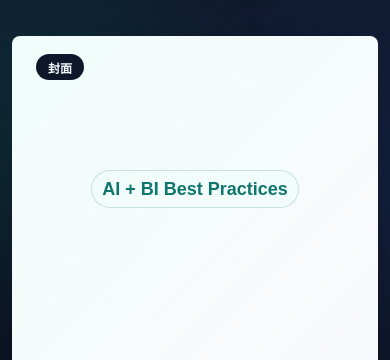
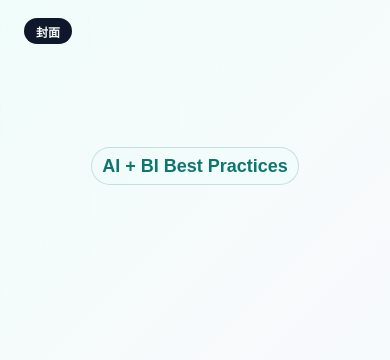
Before and after one commit to imgwho/20260722-ai-bi-presales-slides, a website: page marp/index.html in a window 390 px wide. Shown: the top 360 px of the page. Drawn offline with Linux system fonts and the light colour scheme.

Commit message:
Use progressive content reveal and full bleed slides

```diff
--- a/assets/deck.css
+++ b/assets/deck.css
@@ -1,32 +1,29 @@
 body {
   margin: 0;
-  background:
-    radial-gradient(circle at 15% 15%, rgba(20, 184, 166, .18), transparent 28%),
-    radial-gradient(circle at 90% 20%, rgba(59, 130, 246, .14), transparent 32%),
-    #0f172a;
+  background: #f8fafc;
   color: #172033;
   font-family: "Microsoft YaHei", "PingFang SC", Arial, sans-serif;
 }
 
 .deck {
   min-height: 100vh;
-  display: grid;
-  place-items: center;
-  padding: 28px;
+  display: block;
+  padding: 0;
   box-sizing: border-box;
 }
 
 .slide {
   position: relative;
   display: none;
-  width: min(1280px, calc(100vw - 56px));
-  aspect-ratio: 16 / 9;
+  width: 100vw;
+  min-height: 100vh;
   background:
-    linear-gradient(135deg, rgba(240, 253, 250, .88), rgba(248, 250, 252, .96) 48%, rgba(239, 246, 255, .9)),
+    radial-gradient(circle at 92% 88%, rgba(20, 184, 166, .16) 0 14%, transparent 15%),
+    linear-gradient(135deg, rgba(240, 253, 250, .95), rgba(248, 250, 252, .98) 48%, rgba(239, 246, 255, .96)),
     #f8fafc;
-  border-radius: 8px;
-  box-shadow: 0 24px 80px rgba(0, 0, 0, .4);
-  padding: 52px 66px 58px;
+  border-radius: 0;
+  box-shadow: none;
+  padding: 8vh 9vw 11vh;
   box-sizing: border-box;
   overflow: hidden;
 }
@@ -53,7 +50,6 @@ body {
 
 .slide.active {
   display: block;
-  animation: slideIn .32s ease-out both;
 }
 
 .slide.center.active {
@@ -98,7 +94,7 @@ h1 {
   z-index: 1;
   margin: 0 0 24px;
   color: #0f766e;
-  font-size: 44px;
+  font-size: clamp(40px, 4.8vw, 70px);
   line-height: 1.15;
   letter-spacing: 0;
 }
@@ -108,7 +104,7 @@ h2 {
   z-index: 1;
   margin: 16px 0 10px;
   color: #334155;
-  font-size: 25px;
+  font-size: clamp(24px, 2.2vw, 34px);
   line-height: 1.2;
   letter-spacing: 0;
 }
@@ -117,8 +113,8 @@ p,
 li {
   position: relative;
   z-index: 1;
-  font-size: 22px;
-  line-height: 1.38;
+  font-size: clamp(22px, 2vw, 32px);
+  line-height: 1.42;
 }
 
 strong {
@@ -156,7 +152,7 @@ table {
   z-index: 1;
   width: 100%;
   border-collapse: collapse;
-  font-size: 18px;
+  font-size: clamp(16px, 1.45vw, 23px);
 }
 
 th,
@@ -180,37 +176,23 @@ th {
 .quote {
   position: relative;
   z-index: 1;
-  margin-top: 24px;
-  padding: 18px 22px;
+  margin-top: 30px;
+  padding: 24px 30px;
   border-left: 6px solid #0f766e;
   background: #ecfdf5;
   font-weight: 700;
   box-shadow: 0 10px 30px rgba(15, 118, 110, .12);
 }
 
-.slide.active h1,
-.slide.active h2,
-.slide.active p,
-.slide.active li,
-.slide.active table,
-.slide.active .quote {
-  animation: contentUp .38s ease-out both;
+.step-item {
+  opacity: 0;
+  transform: translateY(14px);
+  transition: opacity .34s ease, transform .34s ease;
 }
 
-.slide.active li:nth-child(2) {
-  animation-delay: .04s;
-}
-
-.slide.active li:nth-child(3) {
-  animation-delay: .08s;
-}
-
-.slide.active li:nth-child(4) {
-  animation-delay: .12s;
-}
-
-.slide.active li:nth-child(5) {
-  animation-delay: .16s;
+.step-item.is-visible {
+  opacity: 1;
+  transform: translateY(0);
 }
 
 .toolbar {
@@ -221,11 +203,12 @@ th {
   gap: 8px;
   align-items: center;
   color: #e5e7eb;
+  z-index: 10;
 }
 
 button {
   border: 1px solid #475569;
-  background: #1f2937;
+  background: rgba(15, 23, 42, .88);
   color: #f8fafc;
   padding: 8px 12px;
   border-radius: 6px;
@@ -242,38 +225,15 @@ button:hover {
   font-size: 14px;
 }
 
-@keyframes slideIn {
-  from {
-    opacity: 0;
-    transform: translateY(14px) scale(.99);
-  }
-  to {
-    opacity: 1;
-    transform: translateY(0) scale(1);
-  }
-}
-
-@keyframes contentUp {
-  from {
-    opacity: 0;
-    transform: translateY(10px);
-  }
-  to {
-    opacity: 1;
-    transform: translateY(0);
-  }
-}
-
 @media (max-width: 820px) {
   .deck {
-    padding: 12px;
+    padding: 0;
   }
 
   .slide {
-    width: calc(100vw - 24px);
-    min-height: calc(100vh - 72px);
-    aspect-ratio: auto;
-    padding: 52px 24px 32px;
+    width: 100vw;
+    min-height: 100vh;
+    padding: 64px 24px 82px;
     overflow: auto;
   }
 
--- a/assets/deck.js
+++ b/assets/deck.js
@@ -19,25 +19,96 @@
     section.className = `slide${item.center ? " center" : ""}`;
     section.innerHTML = `<div class="section-mark">${sectionForIndex(index)}</div>${item.html}`;
     section.setAttribute("aria-label", `${title} 第 ${index + 1} 页`);
+    applyProgressiveSteps(section);
     deck.appendChild(section);
     return section;
   });
 
   const counter = document.querySelector("#counter");
   let current = 0;
+  let step = 0;
 
-  function show(nextIndex) {
+  function applyProgressiveSteps(section) {
+    const titleNodes = Array.from(section.querySelectorAll(".kicker, h1"));
+    titleNodes.forEach(node => {
+      node.classList.add("step-item");
+      node.dataset.step = "0";
+    });
+
+    const quoteNodes = Array.from(section.querySelectorAll(".quote"));
+    quoteNodes.forEach(node => {
+      node.classList.add("step-item");
+      node.dataset.step = "2";
+    });
+
+    Array.from(section.children).forEach(node => {
+      if (node.classList.contains("section-mark") || node.classList.contains("kicker") || node.tagName === "H1" || node.classList.contains("quote")) return;
+      if (node.querySelector(".kicker, h1")) {
+        node.classList.add("step-item");
+        node.dataset.step = "0";
+        return;
+      }
+      node.classList.add("step-item");
+      node.dataset.step = "1";
+    });
+
+    section.querySelectorAll("h2").forEach(node => {
+      node.classList.add("step-item");
+      node.dataset.step = "1";
+    });
+  }
+
+  function maxStepForSlide(slide) {
+    const steps = Array.from(slide.querySelectorAll(".step-item")).map(node => Number(node.dataset.step || 0));
+    return Math.max(0, ...steps);
+  }
+
+  function renderStep() {
+    const active = slides[current];
+    active.querySelectorAll(".step-item").forEach(node => {
+      node.classList.toggle("is-visible", Number(node.dataset.step || 0) <= step);
+    });
+  }
+
+  function show(nextIndex, nextStep = 0) {
     current = Math.max(0, Math.min(slides.length - 1, nextIndex));
+    step = nextStep;
     slides.forEach((slide, index) => slide.classList.toggle("active", index === current));
+    slides.forEach((slide, index) => {
+      if (index !== current) {
+        slide.querySelectorAll(".step-item").forEach(node => node.classList.remove("is-visible"));
+      }
+    });
+    renderStep();
     counter.textContent = `${current + 1} / ${slides.length}`;
     document.title = `${title} - ${current + 1}`;
   }
 
-  document.querySelector("#prev").addEventListener("click", () => show(current - 1));
-  document.querySelector("#next").addEventListener("click", () => show(current + 1));
+  function next() {
+    const maxStep = maxStepForSlide(slides[current]);
+    if (step < maxStep) {
+      step += 1;
+      renderStep();
+      return;
+    }
+    show(current + 1, 0);
+  }
+
+  function prev() {
+    if (step > 0) {
+      step -= 1;
+      renderStep();
+      return;
+    }
+    const prevIndex = Math.max(0, current - 1);
+    show(prevIndex, maxStepForSlide(slides[prevIndex]));
+  }
+
+  document.querySelector("#prev").addEventListener("click", prev);
+  document.querySelector("#next").addEventListener("click", next);
   window.addEventListener("keydown", event => {
-    if (event.key === "ArrowRight" || event.key === "PageDown" || event.key === " ") show(current + 1);
-    if (event.key === "ArrowLeft" || event.key === "PageUp") show(current - 1);
+    if (event.key === "ArrowRight" || event.key === "PageDown" || event.key === " ") next();
+    if (event.key === "ArrowLeft" || event.key === "PageUp") prev();
     if (event.key === "Home") show(0);
     if (event.key === "End") show(slides.length - 1);
   });
```
